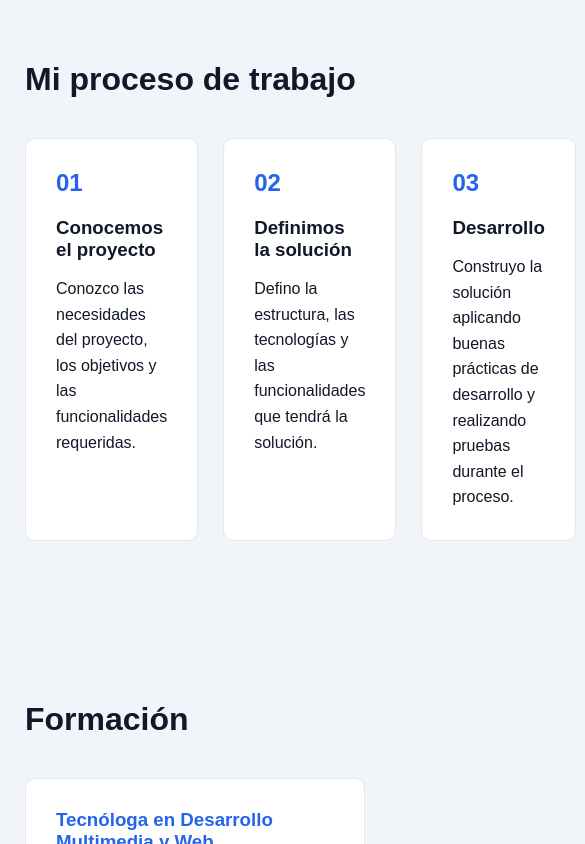
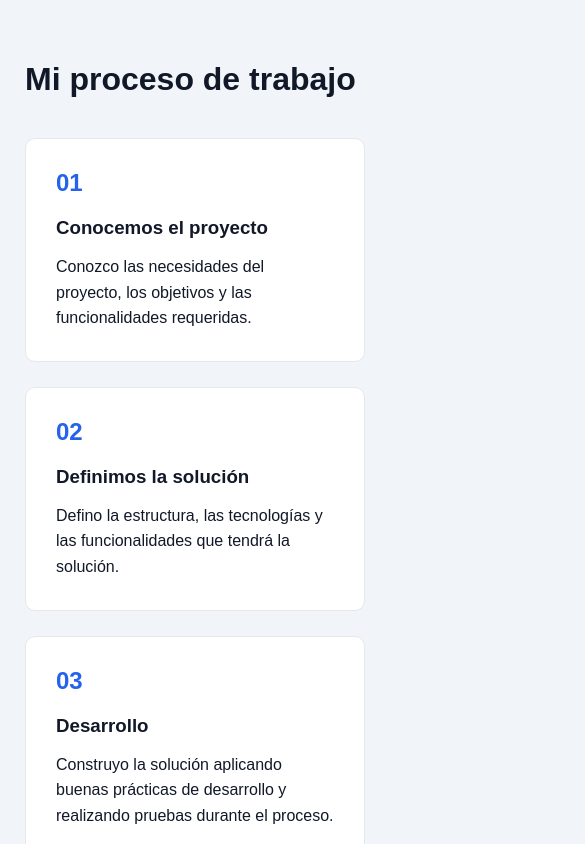
Before and after one commit to ErikaMenawebdev/portfolio, a React (Vite) app: page / in a window 390 px wide. Shown: the part 7740-8584 px from the top of the page, 585 px wide, since content can reach past the window. Built offline with nearby package versions, Linux system fonts and the light colour scheme.

Commit message:
Fix mobile process layout

```diff
--- a/src/App.css
+++ b/src/App.css
@@ -743,4 +743,8 @@ section > h2 {
   white-space: nowrap;
 }
 
+.process-container {
+    grid-template-columns: 1fr;
+  }
+
 }
```
